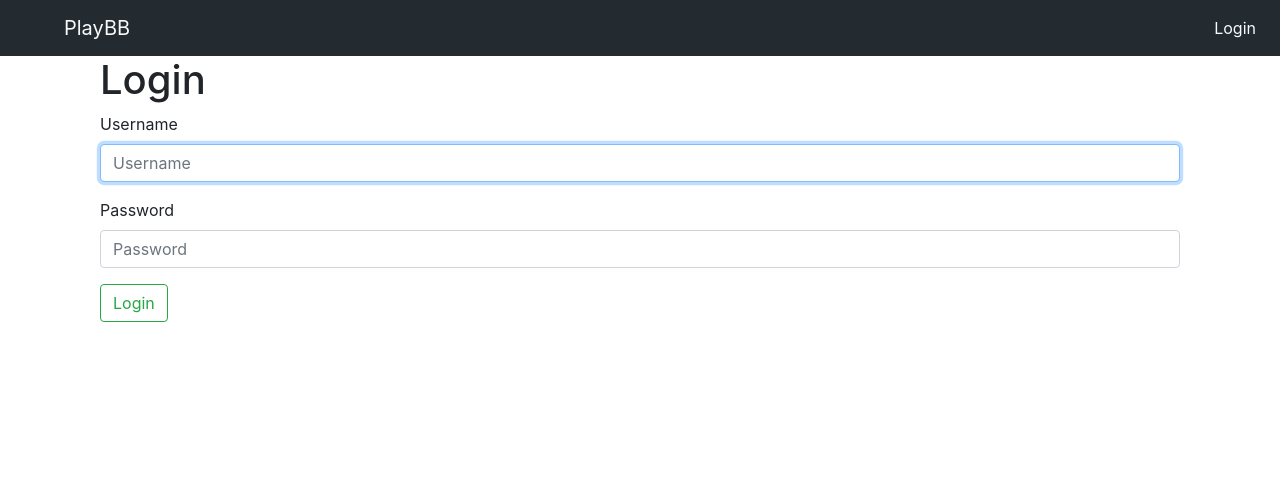
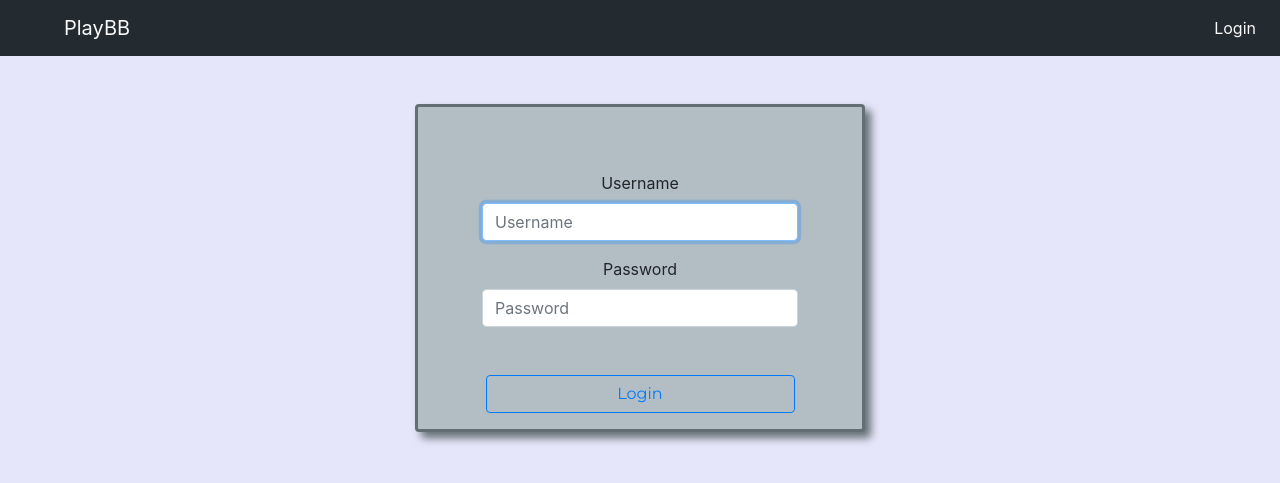
Before and after one commit to kmoskal/playbb, a Django app: page / in a window 1280 px wide. Shown: the top 483 px of the page. Run offline with Django 3.2, Linux system fonts and the light colour scheme; some libraries are stand-ins or nearby versions.

Commit message:
Zmiany HTML

```diff
--- /dev/null
+++ b/accounts/static/accounts/script.js
@@ -0,0 +1,5 @@
+const username = $('label[for=id_username]');
+const password = $('label[for=id_password]');
+
+username.text('Podaj Nazwe Użytkownika');
+password.text('Podaj Hasło');
--- /dev/null
+++ b/accounts/static/accounts/style.css
@@ -0,0 +1,24 @@
+body {
+  background: lavender;
+}
+
+.card {
+  width: 450px;
+  background: #b2bec3;
+  box-shadow: 6px 6px 9px #636e72;
+}
+
+.frame {
+  border: 3px solid #636e72;
+}
+
+.montserrat {
+  font-family: "Montserrat", sans-serif;
+}
+
+.logout-text, .change-password-text {
+  letter-spacing: 3px;
+  font-size: 48px;
+  font-style: italic;
+  font-weight: 900;
+}
--- a/accounts/templates/accounts/change_password_done.html
+++ b/accounts/templates/accounts/change_password_done.html
@@ -1,6 +1,6 @@
 {% extends 'base.html' %}
 {% block content %}
   <div class="container">
-    <h1>Hasło zostało zmienione.</h1>
+    <h1 class="text-center mt-5 montserrat change-password-text">Hasło zostało zmienione.</h1>
   </div>
 {% endblock %}
--- a/accounts/templates/accounts/login.html
+++ b/accounts/templates/accounts/login.html
@@ -1,16 +1,23 @@
 {% extends 'base.html' %}
 {% load bootstrap4 %}
+{% load static %}
 
 {% block title %} Login {% endblock %}
 
 {% block content %}
   <div class="container">
-    <h1>Login</h1>
-
-    <form method="post">
-      {% csrf_token %}
-      {% bootstrap_form form %}
-      <button type="submit" class="btn btn-outline-success">Login</button>
-    </form>
+    <div class="card mx-auto mt-5 frame">
+      <div class="p-3">
+        <form method="post" class="text-center">
+          {% csrf_token %}
+          <div class="m-5">
+            {% bootstrap_form form %}
+          </div>
+          <button type="submit" class="btn btn-outline-primary mx-auto montserrat w-75">Login</button>
+        </form>
+      </div>
+    </div>
   </div>
 {% endblock %}
+
+{% block js %} <script src="{% static 'accounts/script.js' %}"></script> {% endblock %}
--- a/accounts/templates/accounts/logout.html
+++ b/accounts/templates/accounts/logout.html
@@ -5,5 +5,6 @@
 
 {% block content %}
   <div class="container">
-    <h1>Do następnego razu ;)</h1>
+    <h1 class="text-center mt-5 montserrat logout-text">Do następnego razu ;)</h1>
+  </div>
 {% endblock %}
--- a/akcesoria/templates/akcesoria/lista.html
+++ b/akcesoria/templates/akcesoria/lista.html
@@ -1,7 +1,6 @@
 {% extends 'base.html' %}
 {% block content %}
-  <h1>test</h1>
-  <table class="table table-striped table-dark">
+  <table class="table table-striped table-dark mt-5 frame">
     <thead>
       <tr>
         <th>Kto</th>
--- a/dashboard/templates/dashboard/dashboard_home.html
+++ b/dashboard/templates/dashboard/dashboard_home.html
@@ -6,8 +6,7 @@
 {% block content %}
 
   <div class="container">
-    <h1>Tablica</h1>
-    <div class="card mt-3 p-0 col-sm-3">
+    <div class="card mt-3 p-0 col-sm-3 frame">
       <div class="card-header">
         <span style="font-size: 18px; font-weight: 800">Akcesoria:</span><span class="float-right" style="font-size: 18px; font-weight: 800">{{ suma }} zł</span>
       </div>
--- a/templates/base.html
+++ b/templates/base.html
@@ -1,13 +1,16 @@
+{% load static %}
 <!DOCTYPE html>
 <html lang="pl" dir="ltr">
   <head>
     <meta charset="utf-8">
     <title>{% block title %} {% endblock %}</title>
     <link rel="stylesheet" href="https://stackpath.bootstrapcdn.com/bootstrap/4.4.1/css/bootstrap.min.css" integrity="sha384-Vkoo8x4CGsO3+Hhxv8T/Q5PaXtkKtu6ug5TOeNV6gBiFeWPGFN9MuhOf23Q9Ifjh" crossorigin="anonymous">
+    <link href="https://fonts.googleapis.com/css?family=Montserrat&display=swap" rel="stylesheet">
+    <link rel="stylesheet" href="{% static 'accounts/style.css' %}">
   </head>
   <body>
     <nav class="navbar navbar-expand-lg navbar-light" style="background-color: #232a30;">
-      <a class="navbar-brand text-light ml-5" href="">PlayBB</a>
+      <a class="navbar-brand text-light ml-5" href="#">PlayBB</a>
       <button class="navbar-toggler" type="button" data-toggle="collapse" data-target="#navbarSupportedContent" aria-controls="navbarSupportedContent" aria-expanded="false" aria-label="Toggle navigation">
         <span class="navbar-toggler-icon"></span>
       </button>
@@ -57,5 +60,7 @@
     <script src="https://code.jquery.com/jquery-3.4.1.slim.min.js" integrity="sha384-J6qa4849blE2+poT4WnyKhv5vZF5SrPo0iEjwBvKU7imGFAV0wwj1yYfoRSJoZ+n" crossorigin="anonymous"></script>
     <script src="https://cdn.jsdelivr.net/npm/popper.js@1.16.0/dist/umd/popper.min.js" integrity="sha384-Q6E9RHvbIyZFJoft+2mJbHaEWldlvI9IOYy5n3zV9zzTtmI3UksdQRVvoxMfooAo" crossorigin="anonymous"></script>
     <script src="https://stackpath.bootstrapcdn.com/bootstrap/4.4.1/js/bootstrap.min.js" integrity="sha384-wfSDF2E50Y2D1uUdj0O3uMBJnjuUD4Ih7YwaYd1iqfktj0Uod8GCExl3Og8ifwB6" crossorigin="anonymous"></script>
+    <script src="https://cdnjs.cloudflare.com/ajax/libs/jquery/3.4.1/jquery.min.js" integrity="sha256-CSXorXvZcTkaix6Yvo6HppcZGetbYMGWSFlBw8HfCJo=" crossorigin="anonymous"></script>
+    {% block js %}{% endblock %}
   </body>
 </html>
```
Also changed, not shown: accounts/templates/accounts/change_password.html (+14 -7 lines), akcesoria/templates/akcesoria/akcesoria_form.html (+11 -8 lines), db.sqlite3.
